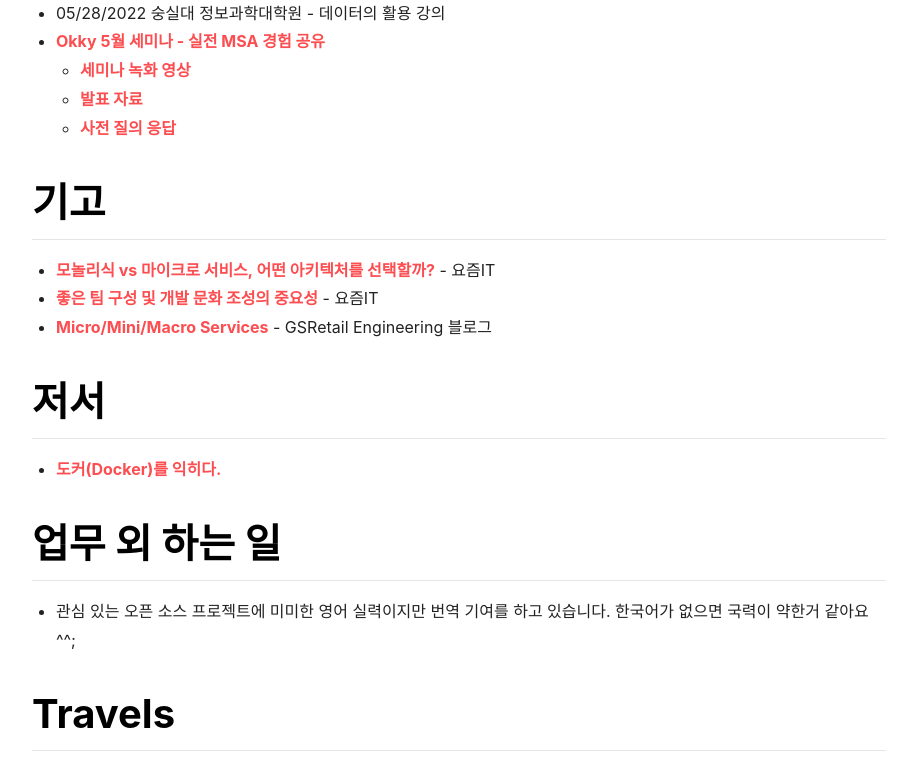
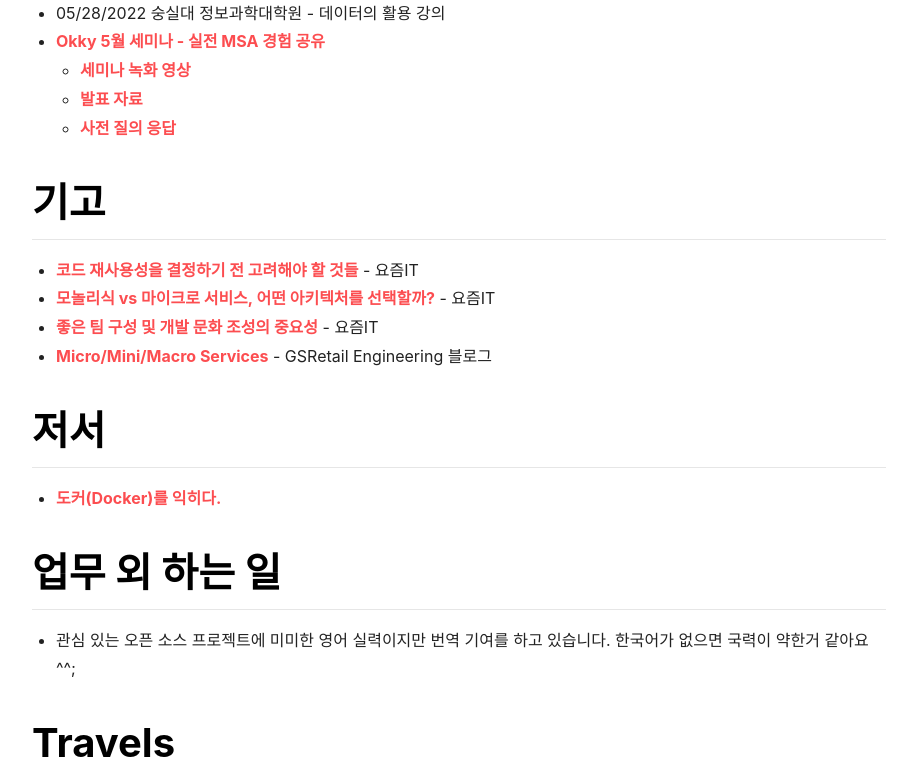
Before and after one commit to giljae/giljae.github.io, a Jekyll site: the page built from about.md, in a window 1280 px wide and 900 px high, scrolled down 965 px, cut to the strip 0-763 px from the top of the window. Shown: the whole strip, without its empty margins (181-1098 px from the left). Built offline with Jekyll 4.4.1, drawn with Linux system fonts in a browser that asks for light colours.

Commit message:
Update about.md

```diff
--- a/about.md
+++ b/about.md
@@ -55,6 +55,7 @@
   * [사전 질의 응답](https://drive.google.com/file/d/1WkyI8yHVNkICpIq0MC5sFPgAvdM387VS/view?usp=sharing)
 
 # 기고
+* [코드 재사용성을 결정하기 전 고려해야 할 것들](https://yozm.wishket.com/magazine/detail/1930/) - 요즘IT
 * [모놀리식 vs 마이크로 서비스, 어떤 아키텍처를 선택할까?](https://yozm.wishket.com/magazine/detail/1813/) - 요즘IT
 * [좋은 팀 구성 및 개발 문화 조성의 중요성](https://yozm.wishket.com/magazine/detail/1738/) - 요즘IT
 * [Micro/Mini/Macro Services](https://gsretail.tistory.com/1) - GSRetail Engineering 블로그
```
